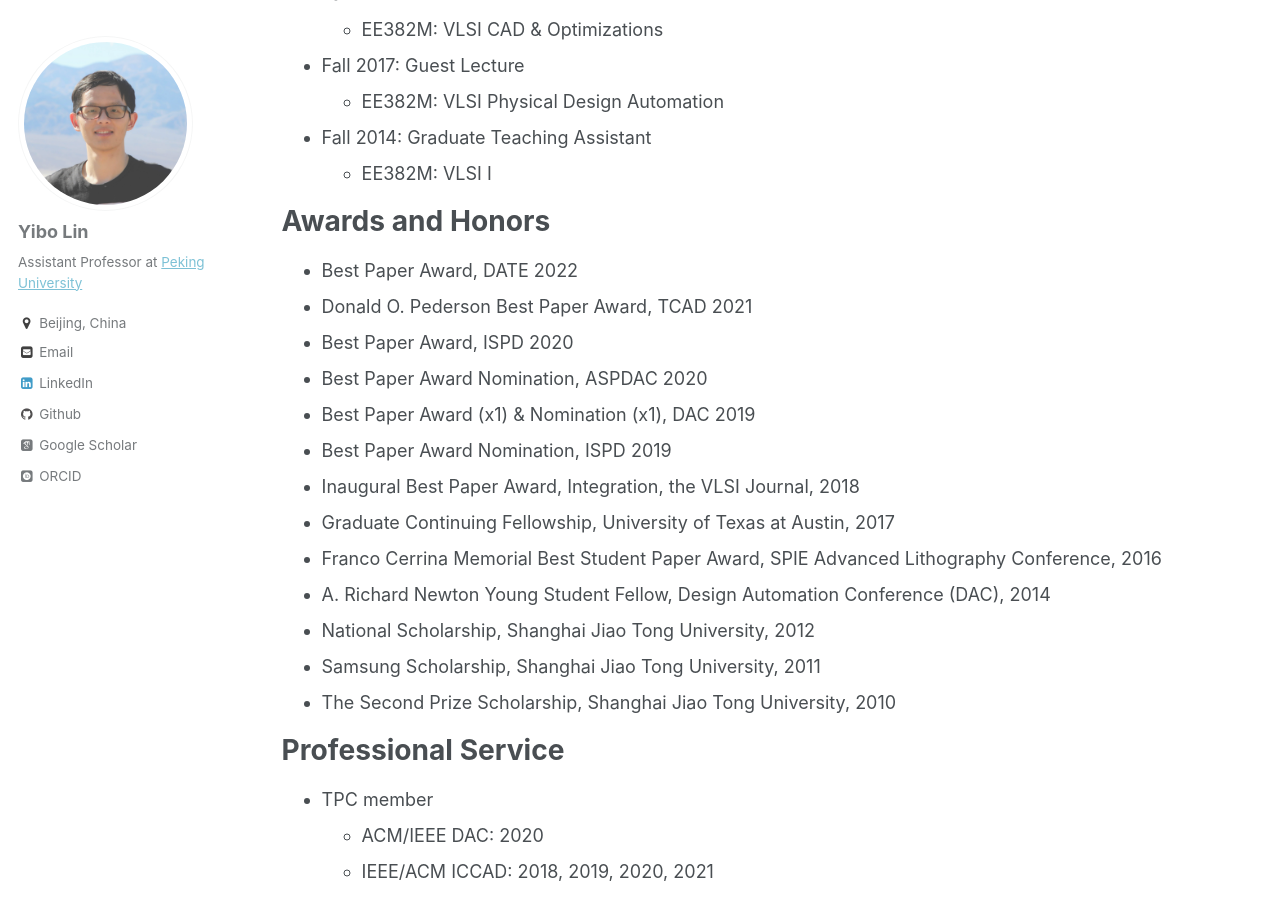
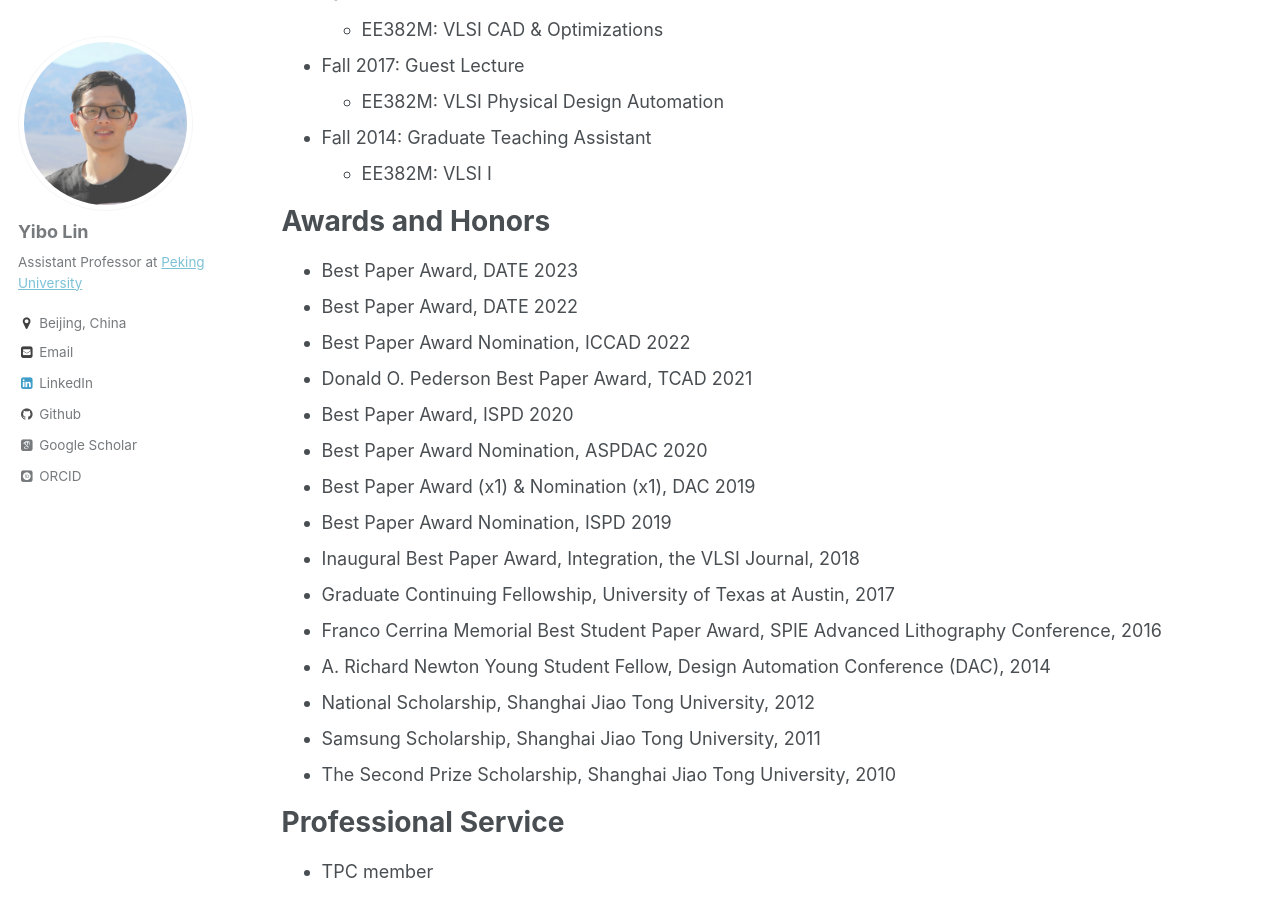
Before and after one commit to limbo018/limbo018.github.io, a Jekyll site: the page built from _pages/cv.md, in a window 1280 px wide and 900 px high, scrolled down 1928 px. Built offline with Jekyll 4.4.1, drawn with Linux system fonts in a browser that asks for light colours; some web fonts are replaced.

Commit message:
update cv on webpage

```diff
--- a/_pages/cv.md
+++ b/_pages/cv.md
@@ -83,7 +83,9 @@ Teaching experience
 
 Awards and Honors
 ======
+* Best Paper Award, DATE 2023
 * Best Paper Award, DATE 2022
+* Best Paper Award Nomination, ICCAD 2022
 * Donald O. Pederson Best Paper Award, TCAD 2021
 * Best Paper Award, ISPD 2020
 * Best Paper Award Nomination, ASPDAC 2020
```
